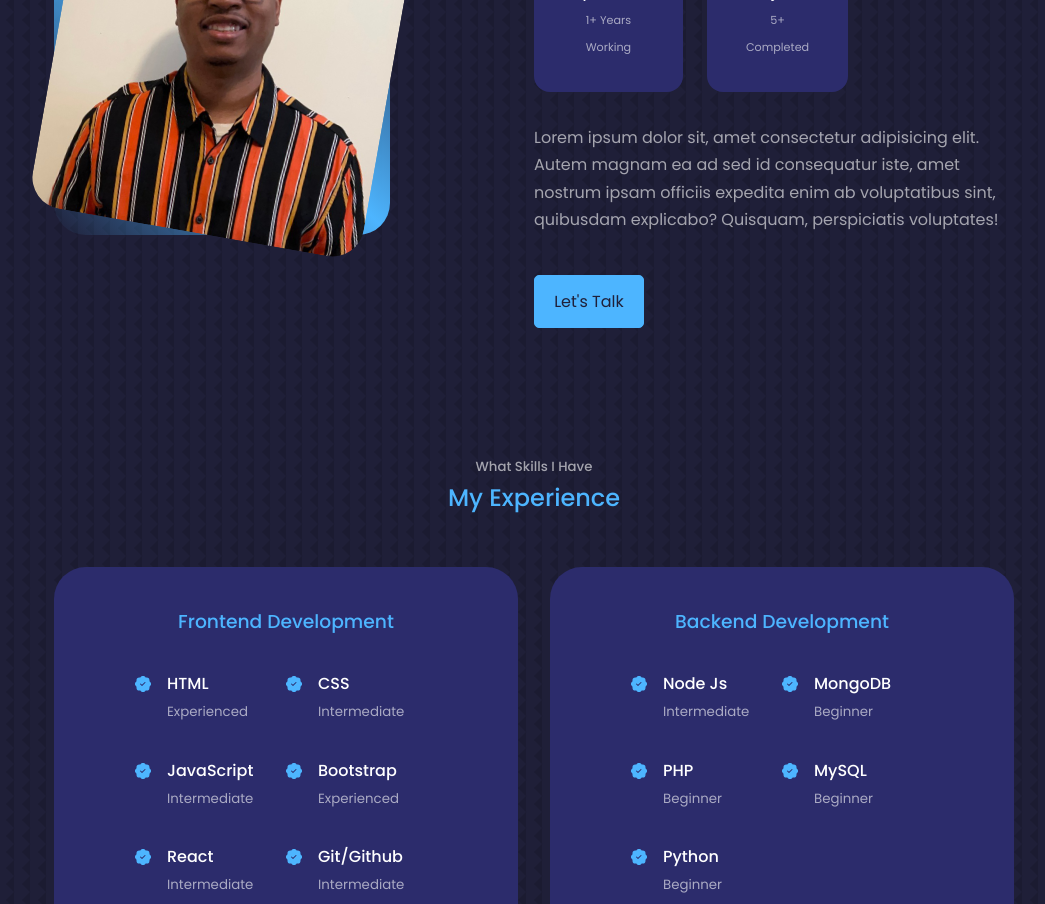
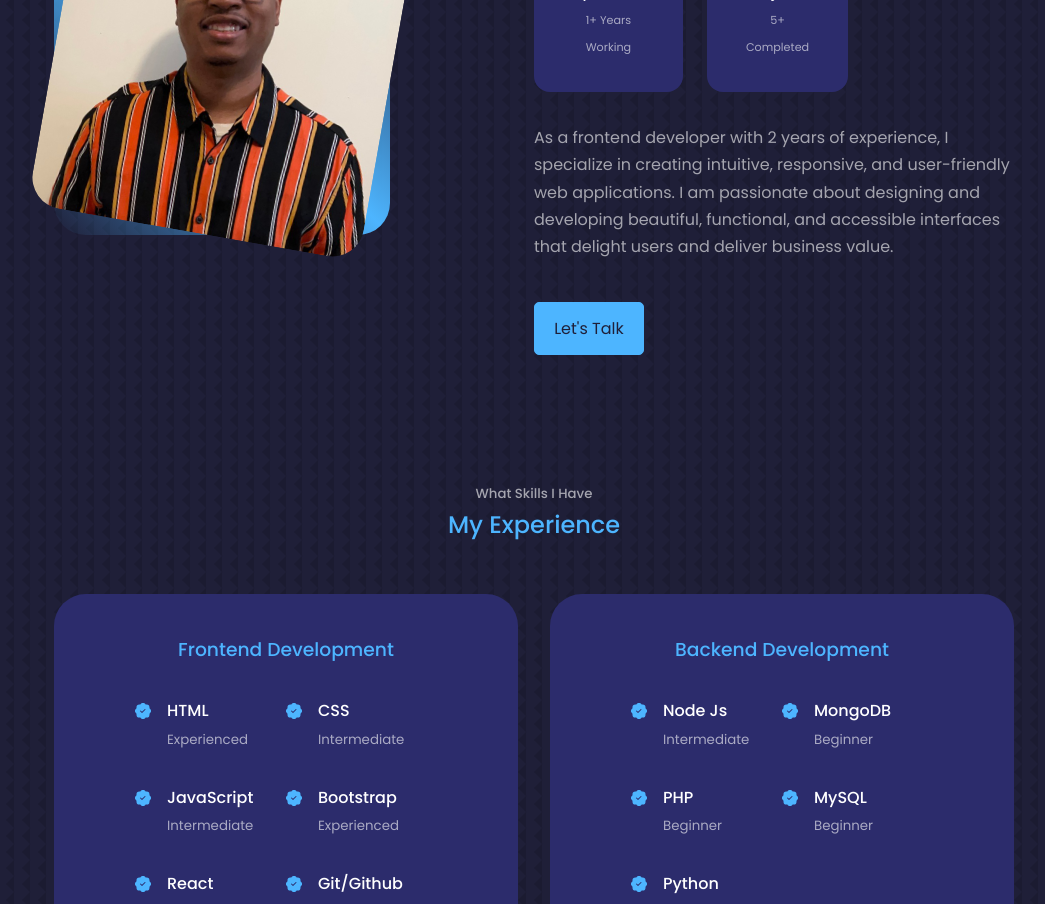
Before and after one commit to briangreen2/react-portfolio, a React (Create React App) app: page / in a window 1280 px wide. Shown: the part 1140-2044 px from the top of the page, without its empty margins (106-1151 px from the left). Built offline with nearby package versions, Linux system fonts and the light colour scheme.

Commit message:
Updated About Me

```diff
--- a/src/Components/about/About.jsx
+++ b/src/Components/about/About.jsx
@@ -1,9 +1,9 @@
 import React from 'react'
 import './about.css'
 import ME from '../../assets/professional-pic.jpeg'
-import {FaAward} from 'react-icons/fa'
-import {FiUsers} from 'react-icons/fi'
-import {FaFolderOpen} from 'react-icons/fa'
+import { FaAward } from 'react-icons/fa'
+import { FiUsers } from 'react-icons/fi'
+import { FaFolderOpen } from 'react-icons/fa'
 
 const About = () => {
   return (
@@ -20,22 +20,21 @@ const About = () => {
         <div className="about__content">
           <div className="about__cards">
             <article className='about__card'>
-                    <FaAward  className='about__icon'/>
+              <FaAward className='about__icon' />
               <h5>Experience</h5>
               <small>1+ Years Working</small>
             </article>
             <article className='about__card'>
-                    <FaFolderOpen  className='about__icon'/>
+              <FaFolderOpen className='about__icon' />
               <h5>Projects</h5>
               <small>5+ Completed</small>
             </article>
           </div>
 
           <p>
-              Lorem ipsum dolor sit, amet consectetur adipisicing elit.
-              Autem magnam ea ad sed id consequatur
-               iste, amet nostrum ipsam officiis expedita enim ab voluptatibus sint,
-               quibusdam explicabo? Quisquam, perspiciatis voluptates!
+            As a frontend developer with 2 years of experience, I specialize in creating intuitive, responsive, and user-friendly web applications.
+            I am passionate about designing and developing beautiful, functional, and accessible interfaces
+            that delight users and deliver business value.
           </p>
           <a href="#contact" className='btn btn-primary'>Let's Talk</a>
         </div>
```
Lines whose indentation alone changed are shown as unchanged.
